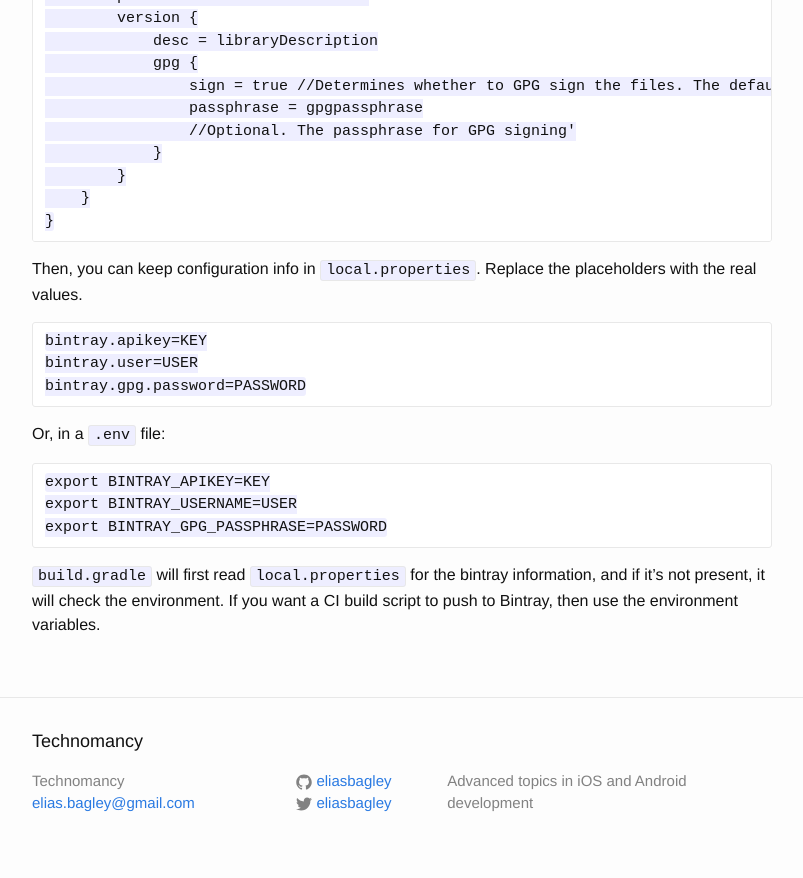
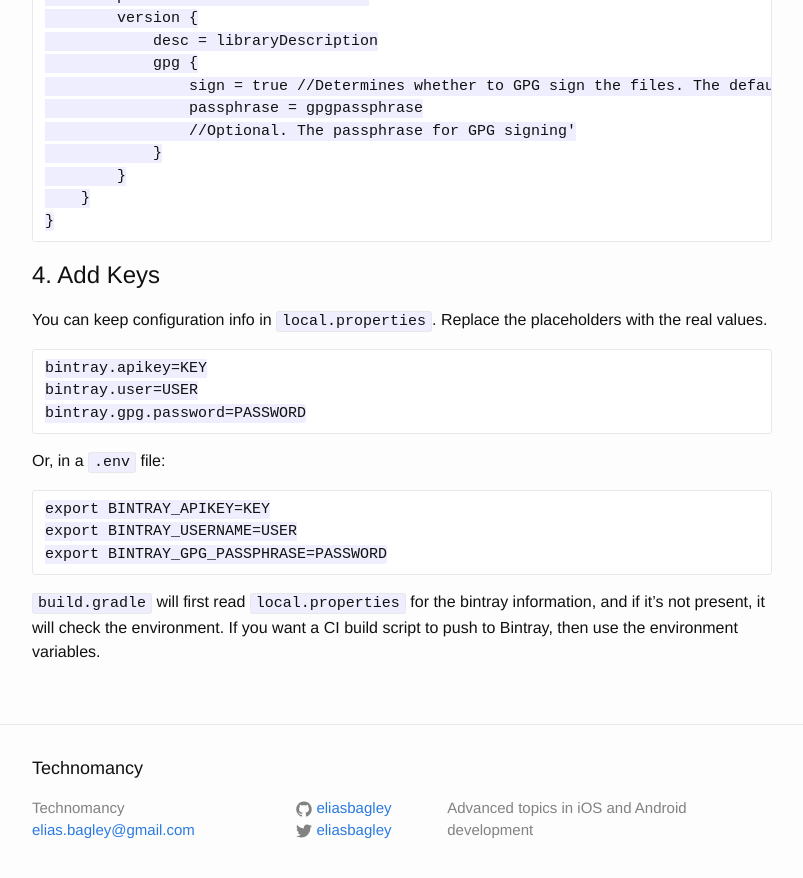
Before and after one commit to eliasbagley/eliasbagley.github.io, a Jekyll site: the page built from _posts/2015-10-23-gradle-script-for-bintray-upload.markdown, in a window 1280 px wide and 900 px high, scrolled down 3825 px. Shown: the top 878 px of the window, without its empty margins (238-1041 px from the left). Built offline with Jekyll 4.4.1, drawn with Linux system fonts in a browser that asks for light colours; Markdown is read by kramdown in place of the engine named in the settings; comment, search, counter and statistics services are not loaded; some of the changed text lies outside the part shown.

Commit message:
Fix numbering

````diff
--- a/_posts/2015-10-23-gradle-script-for-bintray-upload.markdown
+++ b/_posts/2015-10-23-gradle-script-for-bintray-upload.markdown
@@ -176,7 +176,9 @@ bintray {
 }
 ```
 
-Then, you can keep configuration info in `local.properties`. Replace the placeholders with the real values.
+#4. Add Keys
+
+You can keep configuration info in `local.properties`. Replace the placeholders with the real values.
 
 ```
 bintray.apikey=KEY
````
Also changed, not shown: other parts of _posts/2015-10-23-gradle-script-for-bintray-upload.markdown (+1 -1 lines).
